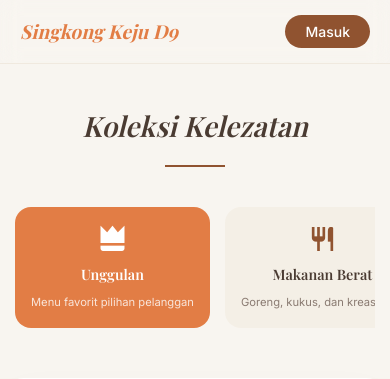
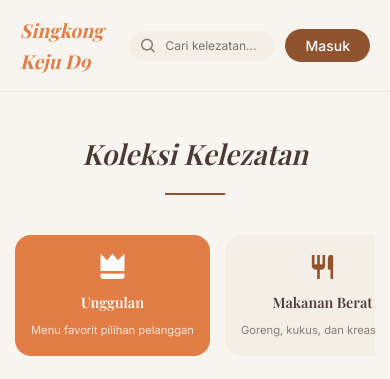
Before and after one commit to Christian456-lang/TA_SINGKONG-KEJU, a Flask app: page / in a window 390 px wide. Shown: the top 379 px of the page. Run offline with Flask 3, Linux system fonts and the light colour scheme; grey boxes labelled with a size stand in for pictures from a placeholder-image service; some libraries are stand-ins or nearby versions; some web fonts are replaced.

Commit message:
Update tombol search

```diff
--- a/static/css/style.css
+++ b/static/css/style.css
@@ -1517,7 +1517,12 @@ h1, h2, h3 {
     }
 
     .search-bar {
-        display: none; /* Hide search bar on mobile, rely on bottom nav */
+        padding: 6px 10px;
+    }
+
+    .search-bar input {
+        width: 100px;
+        font-size: 12px;
     }
 
     .categories {
```
